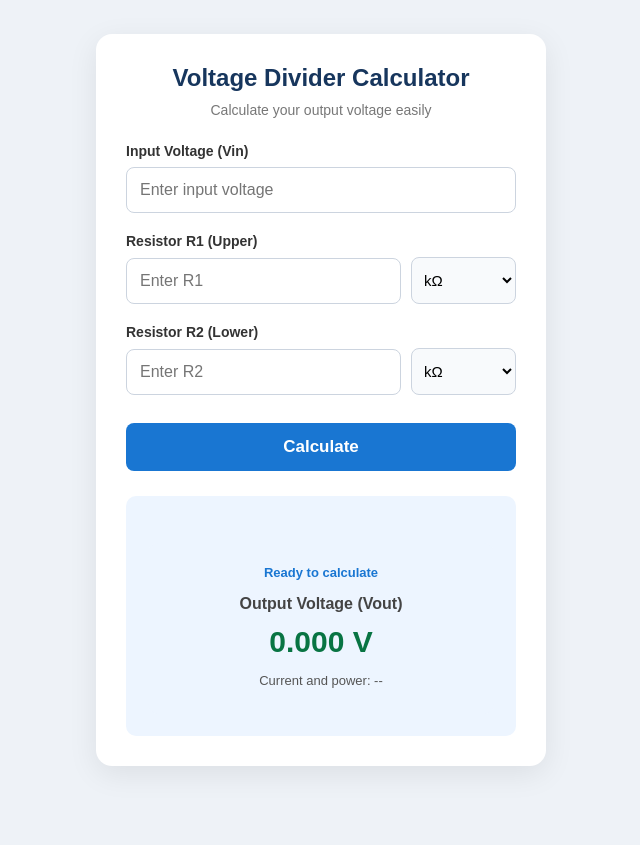
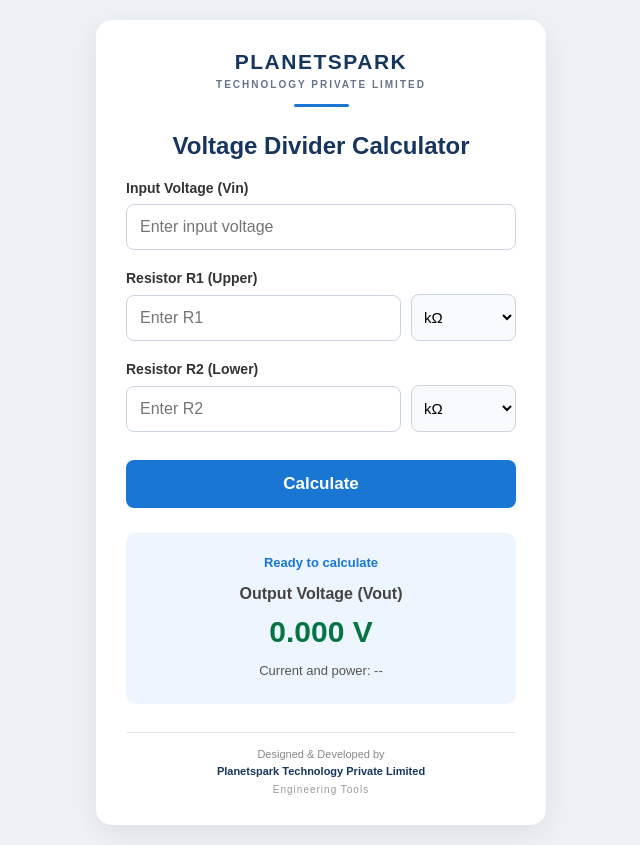
Before and after one commit to y58s82y7mk-star/voltage-divider-calculator, a plain HTML site: page index.html in a window 1280 px wide. Shown: the whole page, without its empty margins (319-959 px from the left). Before the commit the page ends 800 px from the top, so only its background shows below. Drawn offline with Linux system fonts and the light colour scheme.

Commit message:
Add files via upload

```diff
--- a/index.html
+++ b/index.html
@@ -6,7 +6,7 @@
     <meta charset="UTF-8">
     <meta name="viewport" content="width=device-width, initial-scale=1.0">
 
-    <title>Voltage Divider Calculator</title>
+    <title>Voltage Divider Calculator | Planet Spark Technology</title>
 
     <link rel="stylesheet" href="style.css">
 </head>
@@ -15,13 +15,22 @@
 
     <div class="container">
 
+        <!-- Company Branding -->
+        <header class="company-header">
+            <h2>PLANETSPARK</h2>
+            <p class="company-subtitle">
+                TECHNOLOGY PRIVATE LIMITED
+            </p>
+            <div class="brand-line"></div>
+        </header>
+
+        <!-- Calculator Heading -->
         <h1>Voltage Divider Calculator</h1>
 
-        <p>Calculate your output voltage easily</p>
+
 
         <!-- Input Voltage -->
         <label for="vin">Input Voltage (Vin)</label>
-
         <input
             type="number"
             id="vin"
@@ -34,7 +43,6 @@
         <label for="r1">Resistor R1 (Upper)</label>
 
         <div class="resistor-input">
-
             <input
                 type="number"
                 id="r1"
@@ -48,14 +56,12 @@
                 <option value="1000" selected>kΩ</option>
                 <option value="1000000">MΩ</option>
             </select>
-
         </div>
 
         <!-- Resistor R2 -->
         <label for="r2">Resistor R2 (Lower)</label>
 
         <div class="resistor-input">
-
             <input
                 type="number"
                 id="r2"
@@ -69,7 +75,6 @@
                 <option value="1000" selected>kΩ</option>
                 <option value="1000000">MΩ</option>
             </select>
-
         </div>
 
         <!-- Calculate Button -->
@@ -80,21 +85,23 @@
         <!-- Calculation Result -->
         <div class="result">
 
+            <div id="status">Ready to calculate</div>
 
-<!-- Calculation Result -->
-<div class="result">
+            <h2>Output Voltage (Vout)</h2>
 
-    <div id="status">Ready to calculate</div>
+            <h1 id="vout">0.000 V</h1>
 
-    <h2>Output Voltage (Vout)</h2>
-
-    <h1 id="vout">0.000 V</h1>
-
-    <p id="power">Current and power: --</p>
-
-</div>
+            <p id="power">Current and power: --</p>
 
         </div>
+
+        <!-- Company Footer -->
+        <footer class="company-footer">
+            <div class="footer-line"></div>
+            <p>Designed & Developed by</p>
+            <strong>Planetspark Technology Private Limited</strong>
+            <span>Engineering Tools</span>
+        </footer>
 
     </div>
 
--- a/style.css
+++ b/style.css
@@ -191,3 +191,66 @@ button:active {
 .result.error #status {
     color: #c62828;
 }
+
+/* Company Branding Header */
+
+.company-header {
+    text-align: center;
+    margin-bottom: 25px;
+}
+
+.company-header h2 {
+    color: #17365d;
+    font-size: 21px;
+    font-weight: 800;
+    letter-spacing: 1.5px;
+}
+
+.company-subtitle {
+    color: #64748b;
+    font-size: 10px;
+    letter-spacing: 2px;
+    margin-top: 5px;
+    font-weight: 600;
+}
+
+.brand-line {
+    width: 55px;
+    height: 3px;
+    background: #1976d2;
+    margin: 14px auto 0;
+    border-radius: 5px;
+}
+
+/* Company Footer */
+
+.company-footer {
+    text-align: center;
+    margin-top: 28px;
+}
+
+.footer-line {
+    height: 1px;
+    background: #e2e8f0;
+    margin-bottom: 15px;
+}
+
+.company-footer p {
+    font-size: 11px;
+    color: #888;
+    margin-bottom: 5px;
+}
+
+.company-footer strong {
+    display: block;
+    font-size: 11px;
+    color: #17365d;
+}
+
+.company-footer span {
+    display: block;
+    font-size: 10px;
+    color: #999;
+    margin-top: 7px;
+    letter-spacing: 1px;
+}
```
